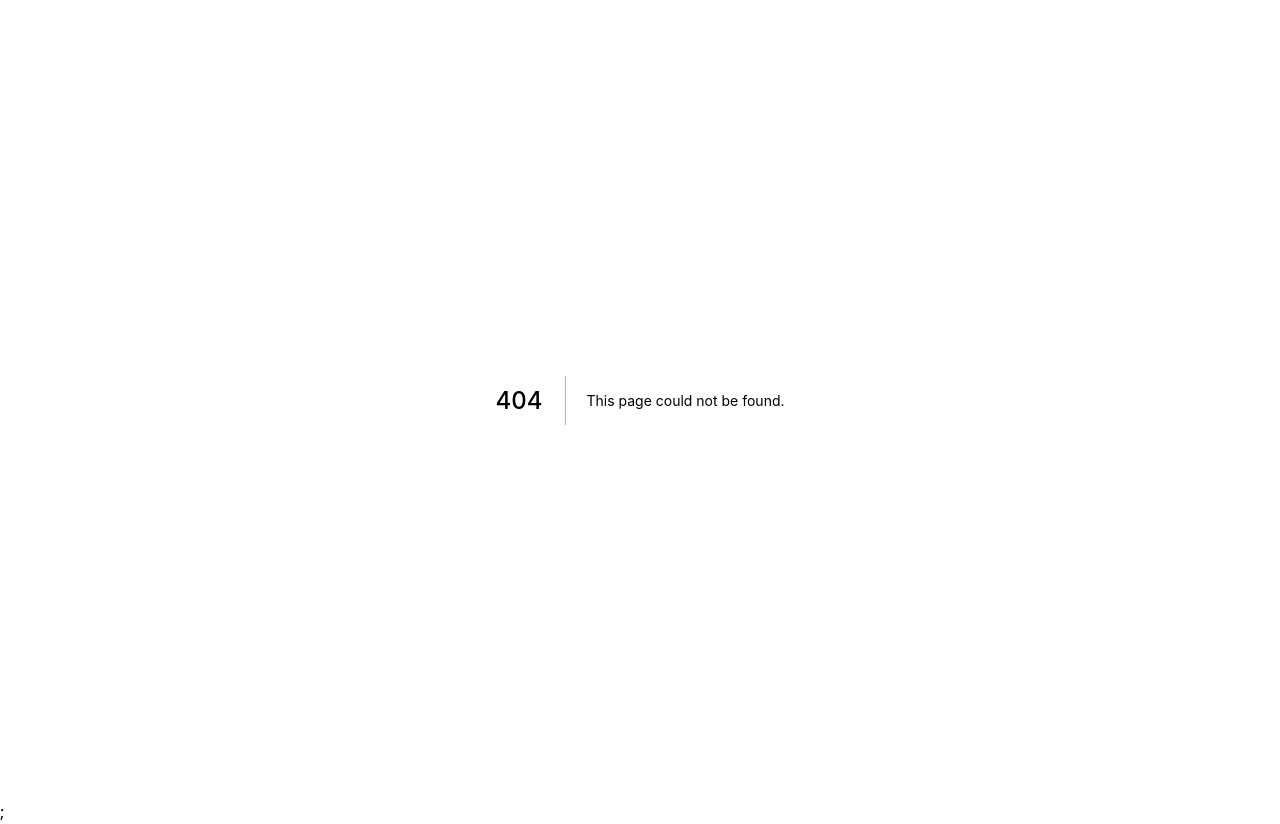
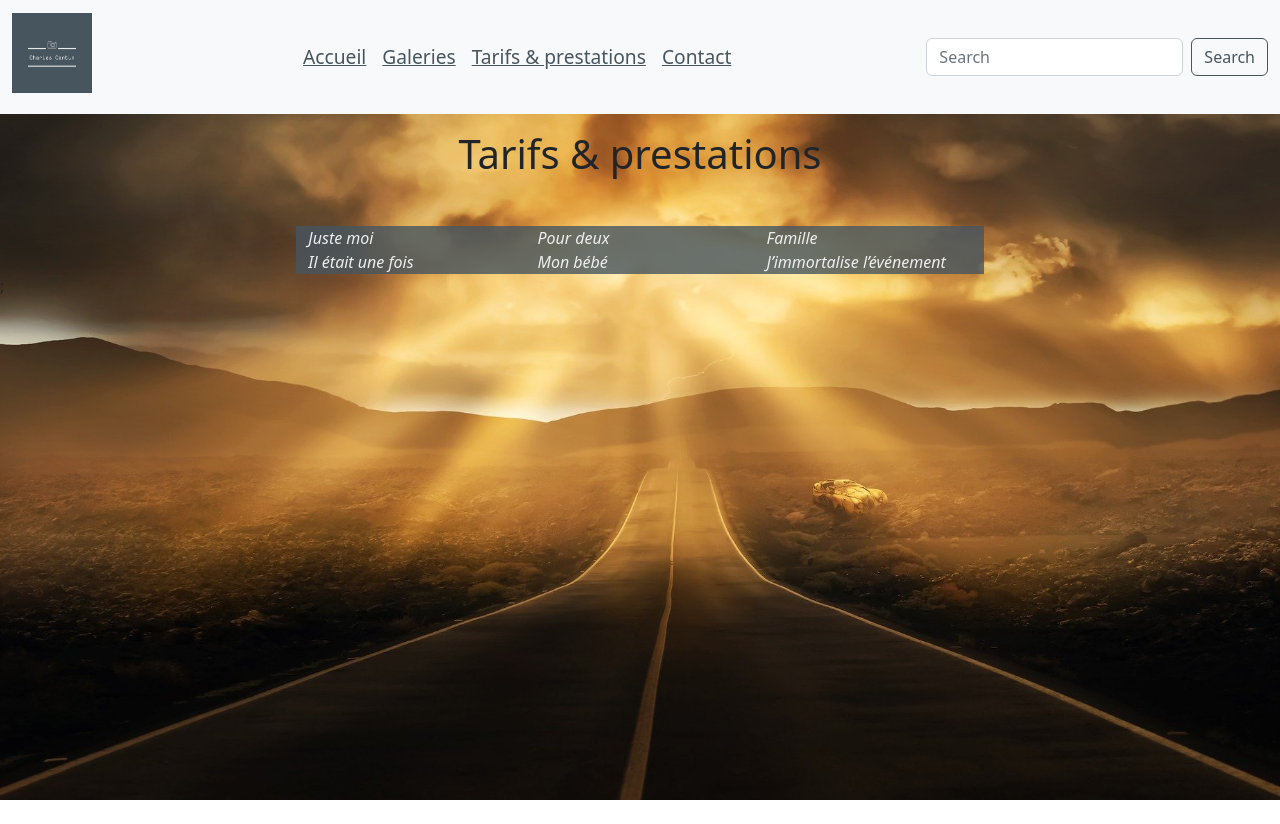
Before and after one commit to Smek-one/CharlesCantin, a Next.js app: page /prices in a window 1280 px wide. Before the commit this address had no page. After the commit the page ends 800 px from the top, so only its background shows below. Built offline with nearby package versions, Linux system fonts and the light colour scheme.

Commit message:
prices page begin

```diff
--- a/components/Navigation.js
+++ b/components/Navigation.js
@@ -10,8 +10,8 @@ function Navigation() {
           <Image
             src={Logo}
             alt="logo"
-            width={100}
-            height={100}
+            width={80}
+            height={80}
             className="logo"
           />
         </a>
--- /dev/null
+++ b/pages/prices.js
@@ -0,0 +1,27 @@
+import React from "react";
+import Navigation from "../components/Navigation";
+
+function prices() {
+  return (
+    <div>
+      <Navigation />
+      <h1 className="d-flex align-items-center justify-content-center me-auto page-title">
+        Tarifs & prestations
+      </h1>
+      <div class="container mt-5 price-wrap">
+        <div class="row d-flex flex-wrap">
+          <div class="col-4 col-price fst-italic">Juste moi</div>
+          <div class="col-4 col-price fst-italic">Pour deux</div>
+          <div class="col-4 col-price fst-italic">Famille</div>
+          <div class="col-4 col-price fst-italic">Il était une fois</div>
+          <div class="col-4 col-price fst-italic"> Mon bébé</div>
+          <div class="col-4 col-price fst-italic">
+            J’immortalise l’événement
+          </div>
+        </div>
+      </div>
+    </div>
+  );
+}
+
+export default prices;
--- a/style.css
+++ b/style.css
@@ -23,24 +23,28 @@
   flex-direction: column;
   justify-content: center;
   align-items: center;
+
 }
 
 
 .title {
-  color: #47555E;
+  color: #47555e;
   text-decoration: none;
   margin: 2vh auto;
   line-height: 1.15;
   font-size: 3vw;
   font-family: 'Gloria Hallelujah', cursive;
+  text-align: center;
+  border-radius: 15px;
+  padding: 3vh 1vw;
+  text-shadow: 1px 1px #fff;
 }
 
-.title,
-.description {
-  text-align: center;
-}
-
-.description {
+.description{
+   border-radius: 15px;
+  color: #47555e;
+  padding: 3vh 1vw;
+  text-shadow: 1px 1px #eee;
   line-height: 1.5;
   font-size: 1.5vw;
 }
@@ -52,12 +56,12 @@
   position: absolute;
   bottom: 0;
   width: 100%;
-  height: 100px;
-  border-top: 1px solid #475560;
-  color: #475560;
+  height: 50px;
+  color: #47555e;
   display: flex;
   justify-content: center;
   align-items: center;
+  background-color: #ffffff;
 
 }
 
@@ -69,7 +73,7 @@ nav{
 
 
 .nav-item .nav-link {
-  color: #475560 !important;
+  color: #47555e !important;
   font-size: 1.2rem;
   text-decoration: underline;
 }
@@ -86,28 +90,26 @@ nav{
 }
 
 .search-btn{
-  color: #475560 !important;
-  border: 1px solid #475560 !important;
+  color: #47555e !important;
+  border: 1px solid #47555e !important;
 }
 
 .search-btn:hover{
   color: #eeeeee !important;
-  background-color: #475560 !important;
+  background-color: #47555e !important;
 }
 
 .navbar-toggler-icon{
-  color: #475560 !important;
+  color: #47555e !important;
 }
 
 
 
 /*CONTACT FORM*/
 
-
-
 .contact-form{
-  width: 50vw;
-  background-color: #475560;
+  width: 70%;
+  background-color: #47555E;
   color: #eeeeee;
   padding: 20px;
   margin: 20px auto;
@@ -151,7 +153,7 @@ nav{
 .btn-submit:focus,
 .btn-submit:active{
   background: #eeeeee !important;
-  color: #475560 !important;
+  color: #47555E !important;
 }
 
 .error-msg{
@@ -165,14 +167,23 @@ nav{
 }
 
 .back-link{
-  color: #475560;
+  color: #47555e;
   text-decoration: none;
   font-weight: 900;
 }
 
 .back-link:hover{
-  color: #475560;
+  color: #47555e;
   text-decoration: underline;
+}
+
+/*PRICES PAGE*/
+
+.col-4{
+  background-color: rgba(71, 85, 96, .8);
+  color: #eeeeee;
+  width: 20vw;
+
 }
 
 
@@ -195,9 +206,10 @@ nav{
 .nav{
   margin: 25vh auto !important;
 }
+}
 
+/*GENERAL*/
 
-}
 html,
 body {
   padding: 0;
@@ -205,9 +217,14 @@ body {
   font-family: -apple-system, BlinkMacSystemFont, Segoe UI, Roboto,
   Oxygen, Ubuntu, Cantarell, Fira Sans, Droid Sans, Helvetica Neue,
   sans-serif;
-  background-image: url('/background.jpg') ;
+  background-image: url('/bg.jpeg') ;
   background-repeat: no-repeat;
+  background-position: center ;
   background-size: cover;
   min-height: 100vh;
   max-width: 100vw;
 }
+
+.page-title{
+  margin-top: 2vh;
+}
```
Also changed, not shown: components/ContactForm.js (+5 -3 lines), public/1856.jpg (added), public/bg.jpeg (added).
